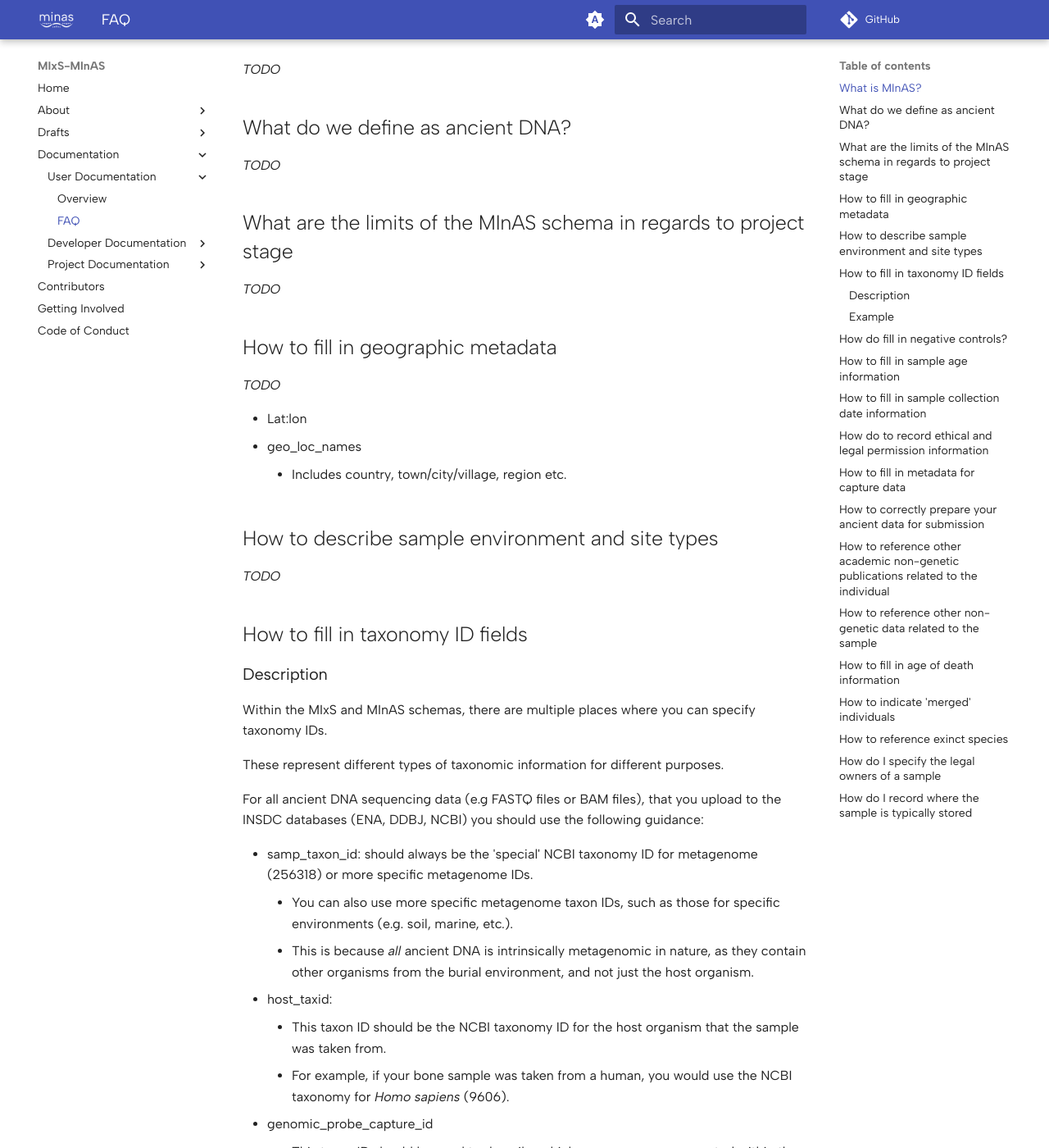
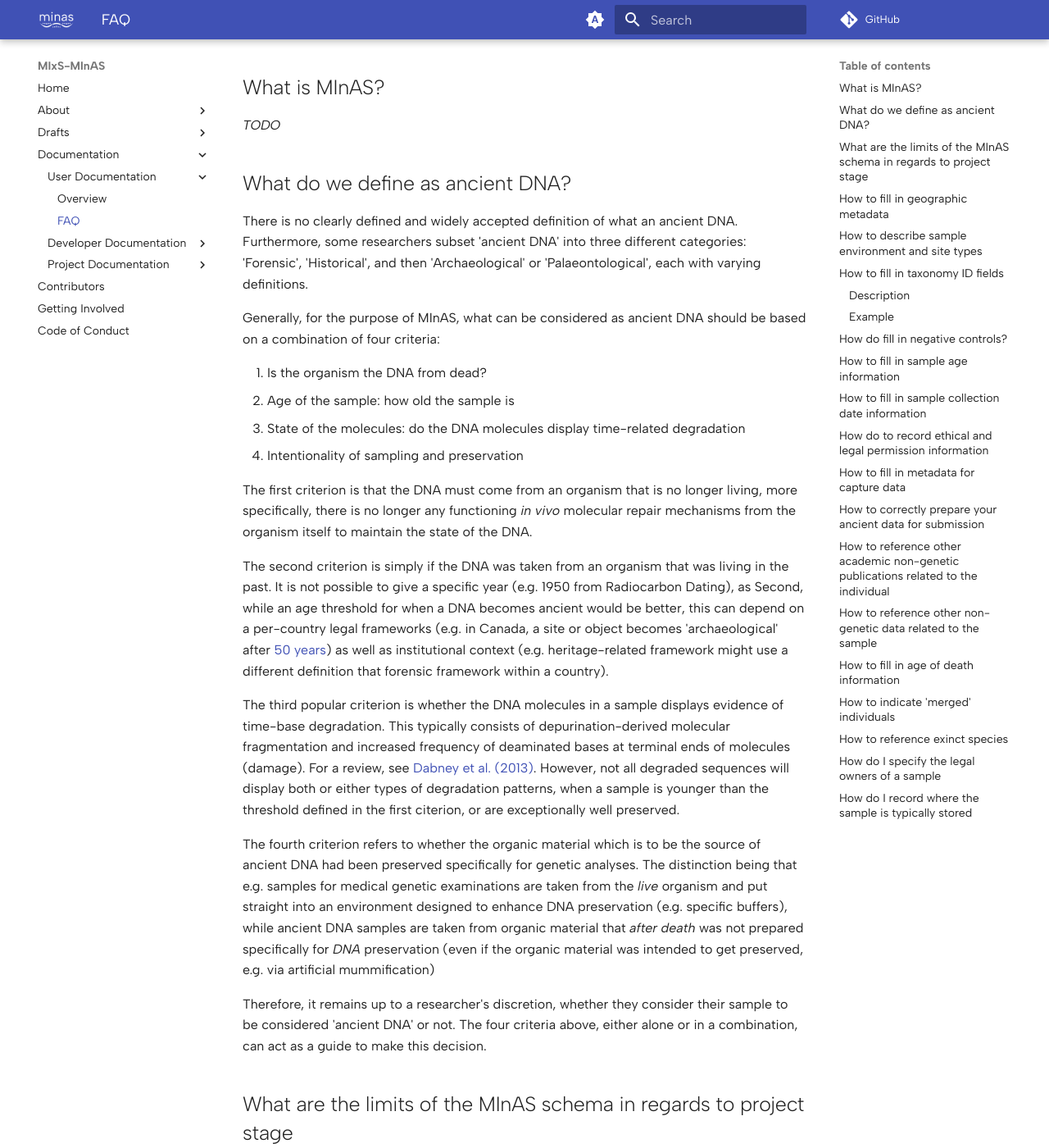
Before and after one commit to MIxS-MInAS/MIxS-MInAS.github.io, an MkDocs documentation site: the page built from docs/documentation/user-documentation/faq.md, in a window 1280 px wide and 1400 px high, scrolled down 420 px. Shown: the whole window at 82% size. Built offline with MkDocs 1.6.1 and Material for MkDocs 9.7.7, drawn with Linux system fonts in a browser that asks for light colours; comment, search, counter and statistics services are not loaded.

Commit message:
Add more FAQ sections

```diff
--- a/docs/documentation/user-documentation/faq.md
+++ b/docs/documentation/user-documentation/faq.md
@@ -4,11 +4,11 @@ This page answers some common questions about the schema, including how to fill
 
 !!! warning "Under construction"
 
-    This page is currently under construction, and will be updated with more information in the future.
+This page is currently under construction, and will be updated with more information in the future.
 
-    We are currently gathering potential sections to provide guidance too.
+We are currently gathering potential sections to provide guidance too.
 
-    Please send us your suggestions via your preferred communication channel as listed on the [get involved](../../contact.md) page.
+Please send us your suggestions via your preferred communication channel as listed on the [get involved](../../contact.md) page.
 
 ## What is MInAS?
 
@@ -16,7 +16,33 @@ _TODO_
 
 ## What do we define as ancient DNA?
 
-_TODO_
+There is no clearly defined and widely accepted definition of what an ancient DNA.
+Furthermore, some researchers subset 'ancient DNA' into three different categories: 'Forensic', 'Historical', and then 'Archaeological' or 'Palaeontological', each with varying definitions.
+
+Generally, for the purpose of MInAS, what can be considered as ancient DNA should be based on a combination of four criteria:
+
+1. Is the organism the DNA from dead?
+2. Age of the sample: how old the sample is
+3. State of the molecules: do the DNA molecules display time-related degradation
+4. Intentionality of sampling and preservation
+
+The first criterion is that the DNA must come from an organism that is no longer living, more specifically, there is no longer any functioning _in vivo_ molecular repair mechanisms from the organism itself to maintain the state of the DNA.
+
+The second criterion is simply if the DNA was taken from an organism that was living in the past.
+It is not possible to give a specific year (e.g. 1950 from Radiocarbon Dating), as
+Second, while an age threshold for when a DNA becomes ancient would be better, this can depend on a per-country legal frameworks (e.g. in Canada, a site or object becomes 'archaeological' after [50 years](https://parks.canada.ca/docs/r/pfa-fap/notes)) as well as institutional context (e.g. heritage-related framework might use a different definition that forensic framework within a country).
+
+The third popular criterion is whether the DNA molecules in a sample displays evidence of time-base degradation.
+This typically consists of depurination-derived molecular fragmentation and increased frequency of deaminated bases at terminal ends of molecules (damage). For a review, see [Dabney et al. (2013)](https://doi.org/10.1101/cshperspect.a012567).
+However, not all degraded sequences will display both or either types of degradation patterns, when a sample is younger than the threshold defined in the first citerion, or are exceptionally well preserved.
+
+The fourth criterion refers to whether the organic material which is to be the source of ancient DNA had been preserved specifically for genetic analyses.
+The distinction being that e.g. samples for medical genetic examinations are taken from the _live_ organism and put straight into an environment designed to enhance DNA preservation (e.g. specific buffers), while ancient DNA samples are taken from organic material that _after death_ was not prepared specifically for _DNA_ preservation (even if the organic material was intended to get preserved, e.g. via artificial mummification)
+
+<!-- TODO: for fourth criterion what about sedaDNA? what about medical collection - but we are saying?  -->
+
+Therefore, it remains up to a researcher's discretion, whether they consider their sample to be considered 'ancient DNA' or not.
+The four criteria above, either alone or in a combination, can act as a guide to make this decision.
 
 ## What are the limits of the MInAS schema in regards to project stage
 
@@ -26,9 +52,9 @@ _TODO_
 
 _TODO_
 
--   Lat:lon
--   geo_loc_names
-    -   Includes country, town/city/village, region etc.
+- Lat:lon
+- geo_loc_names
+  - Includes country, town/city/village, region etc.
 
 ## How to describe sample environment and site types
 
@@ -44,16 +70,16 @@ These represent different types of taxonomic information for different purposes.
 
 For all ancient DNA sequencing data (e.g FASTQ files or BAM files), that you upload to the INSDC databases (ENA, DDBJ, NCBI) you should use the following guidance:
 
--   samp_taxon_id: should always be the 'special' NCBI taxonomy ID for metagenome (256318) or more specific metagenome IDs.
-    -   You can also use more specific metagenome taxon IDs, such as those for specific environments (e.g. soil, marine, etc.).
-    -   This is because _all_ ancient DNA is intrinsically metagenomic in nature, as they contain other organisms from the burial environment, and not just the host organism.
--   host_taxid:
-    -   This taxon ID should be the NCBI taxonomy ID for the host organism that the sample was taken from.
-    -   For example, if your bone sample was taken from a human, you would use the NCBI taxonomy for _Homo sapiens_ (9606).
--   genomic_probe_capture_id
-    -   This taxon ID should be used to describe which genomes are represented within the probe oligos.
-    -   For example, if your library was 'captured' for _Yersinia pestis_, you should specify a taxon ID of 632.
-    -   If you have more than one strains or species, you can either specify multiple taxon IDs (depending on the interface), or a higher level (E.g. genus) taxon ID.
+- samp_taxon_id: should always be the 'special' NCBI taxonomy ID for metagenome (256318) or more specific metagenome IDs.
+  - You can also use more specific metagenome taxon IDs, such as those for specific environments (e.g. soil, marine, etc.).
+  - This is because _all_ ancient DNA is intrinsically metagenomic in nature, as they contain other organisms from the burial environment, and not just the host organism.
+- host_taxid:
+  - This taxon ID should be the NCBI taxonomy ID for the host organism that the sample was taken from.
+  - For example, if your bone sample was taken from a human, you would use the NCBI taxonomy for _Homo sapiens_ (9606).
+- genomic_probe_capture_id
+  - This taxon ID should be used to describe which genomes are represented within the probe oligos.
+  - For example, if your library was 'captured' for _Yersinia pestis_, you should specify a taxon ID of 632.
+  - If you have more than one strains or species, you can either specify multiple taxon IDs (depending on the interface), or a higher level (E.g. genus) taxon ID.
 
 ### Example
 
@@ -116,10 +142,10 @@ _TODO_
 
 _TODO_
 
--   Wider description
--   What to do if no age information?
-    -   E.g. go for a very very wide range, and add to description
--   Describe each method of dating
+- Wider description
+- What to do if no age information?
+  - E.g. go for a very very wide range, and add to description
+- Describe each method of dating
 
 ## How to fill in sample collection date information
 
@@ -156,17 +182,17 @@ This information is already represented in the HostAssociated and HumanAsosiated
 
 ## How to indicate 'merged' individuals
 
--   In context of INSDC: Re-use ENA codes to link together!
+- In context of INSDC: Re-use ENA codes to link together!
 
 ## How to reference exinct species
 
--   Check is not already in NCBI taxonomy (many already are!)
--   If not: Request NCBI Taxonomy ID from NCBI!
--   If not allowed or recognised: Use generic ID (e.g. `Mammuthus sp.` ) plus `host_common_name`
+- Check is not already in NCBI taxonomy (many already are!)
+- If not: Request NCBI Taxonomy ID from NCBI!
+- If not allowed or recognised: Use generic ID (e.g. `Mammuthus sp.` ) plus `host_common_name`
 
 ## How do I specify the legal owners of a sample
 
--   Specify this under the `permit_authority` and/or '`curating_institution`' fields.
+- Specify this under the `permit_authority` and/or '`curating_institution`' fields.
 
 ## How do I record where the sample is typically stored
 
--- a/environment.yml
+++ b/environment.yml
@@ -12,3 +12,4 @@ dependencies:
     - conda-forge::mkdocs-git-revision-date-localized-plugin=1.2.9
     - pip:
           - mkdocs-section-index
+          - mkdocs-mermaid2-plugin
--- a/mkdocs.yml
+++ b/mkdocs.yml
@@ -20,6 +20,7 @@ nav:
                 - FAQ: documentation/user-documentation/faq.md
           - Developer Documentation:
                 - "Overview": documentation/developer-documentation/overview.md
+                - "Release protocol": documentation/developer-documentation/release-protocol.md
           - Project Documentation:
                 - "Overview": documentation/project-documentation/overview.md
                 - "Contributing": documentation/project-documentation/contributing.md
@@ -56,7 +57,12 @@ theme:
               icon: material/brightness-4
               name: Switch to system preference
 markdown_extensions:
-    - pymdownx.superfences
+    - pymdownx.superfences:
+            # make exceptions to highlighting of code:
+        custom_fences:
+            - name: mermaid
+              class: mermaid
+              format: !!python/name:mermaid2.fence_mermaid_custom
     - pymdownx.tabbed:
           alternate_style: true
     - admonition
@@ -70,6 +76,7 @@ plugins:
     - section-index
     - git-revision-date-localized:
           type: iso_date
+    - mermaid2
 
 extra_javascript:
     - https://unpkg.com/tablesort@5.3.0/dist/tablesort.min.js
```
Also changed, not shown: docs/documentation/developer-documentation/overview.md (+4 -0 lines), docs/documentation/developer-documentation/release-protocol.md (added, +44 -0 lines), docs/documentation/project-documentation/release-protocol.md (deleted, +0 -44 lines), 1 other file.
